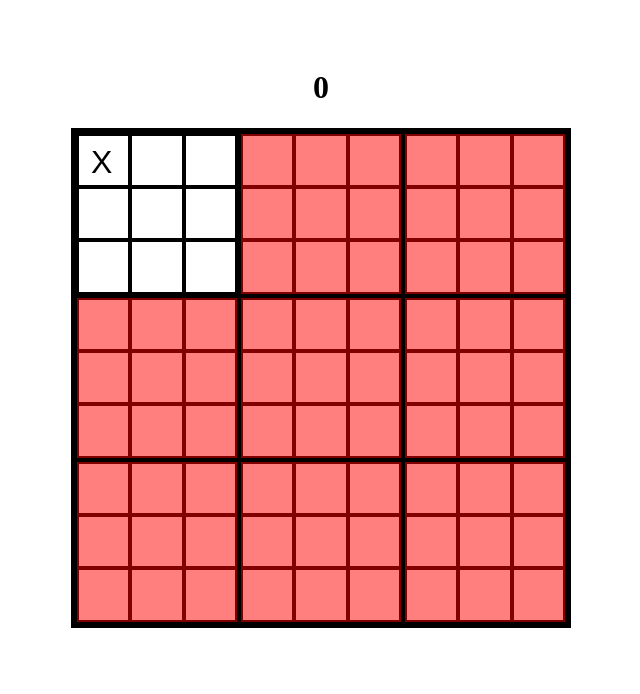
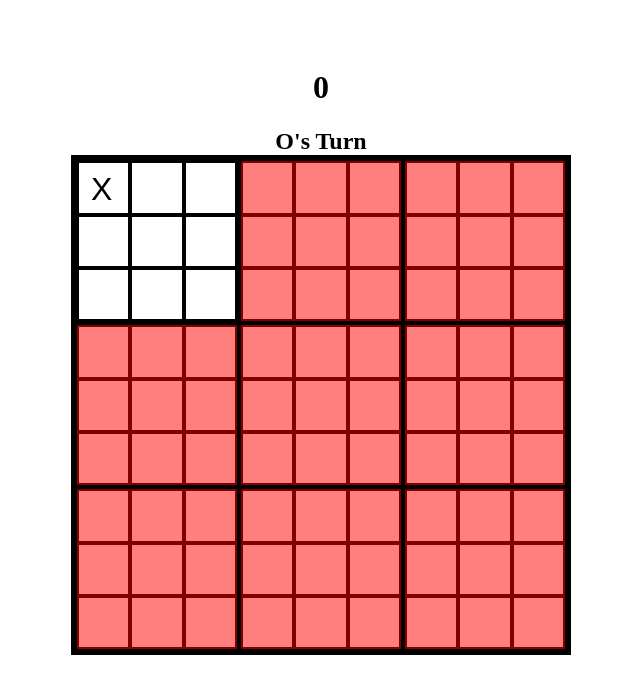
Before and after one commit to ryangibbons94/ultimatetictactoe, a plain HTML site: page index.html in a window 1280 px wide. Both pictures are taken after a click on the element 422 px from the left and 160 px from the top of the page. Shown: the whole page, without its empty margins (319-959 px from the left). Drawn offline with Linux system fonts and the light colour scheme.

Commit message:
added whos turn it is to the dom

```diff
--- a/index.html
+++ b/index.html
@@ -13,6 +13,7 @@
   </head>
   <body>
     <h1>TicTacToe</h1>
+    <h2>X's Turn</h2>
     <div class="container">
       <div id="one" class="bigBoard square one">
         <div class="cover cover1"></div>
--- a/js/main.js
+++ b/js/main.js
@@ -19,6 +19,7 @@ let big8 = document.querySelector(".eight");
 let big9 = document.querySelector(".nine");
 let container = document.querySelector(".container");
 let cover = document.querySelectorAll(".cover");
+let nextTurn = document.querySelector("h2");
 let playerX = true;
 let pieceCount = 0;
 let winner;
@@ -46,10 +47,12 @@ class Board {
         if (playerX && this.box[i].innerText === "") {
           this.box[i].innerText = "X";
           playerX = false;
+          nextTurn.innerText = `O's Turn`;
           this.checkWin();
         } else if (!playerX && this.box[i].innerText === "") {
           this.box[i].innerText = "O";
           playerX = true;
+          nextTurn.innerText = `X's Turn`;
           this.checkWin();
         }
       });
```
